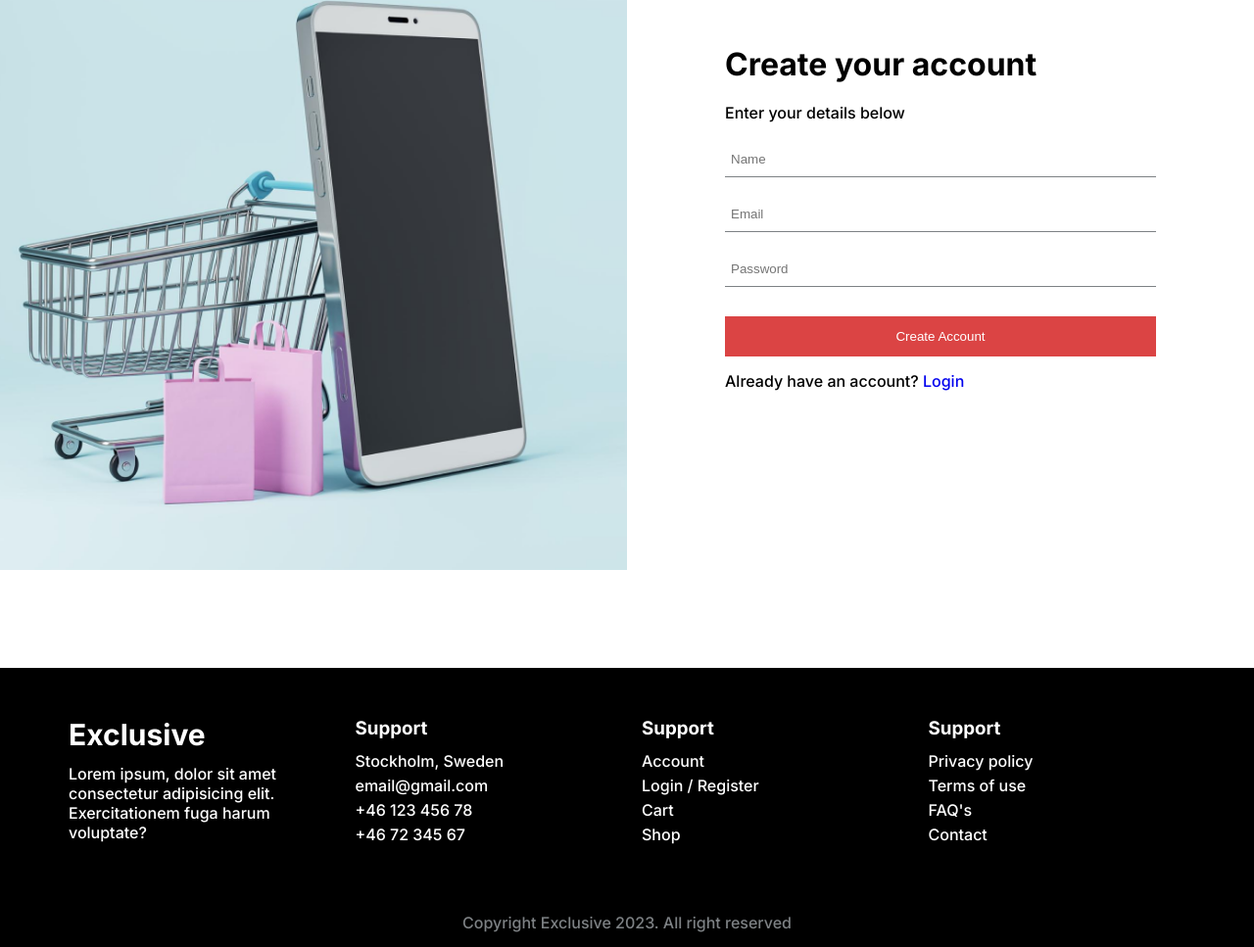
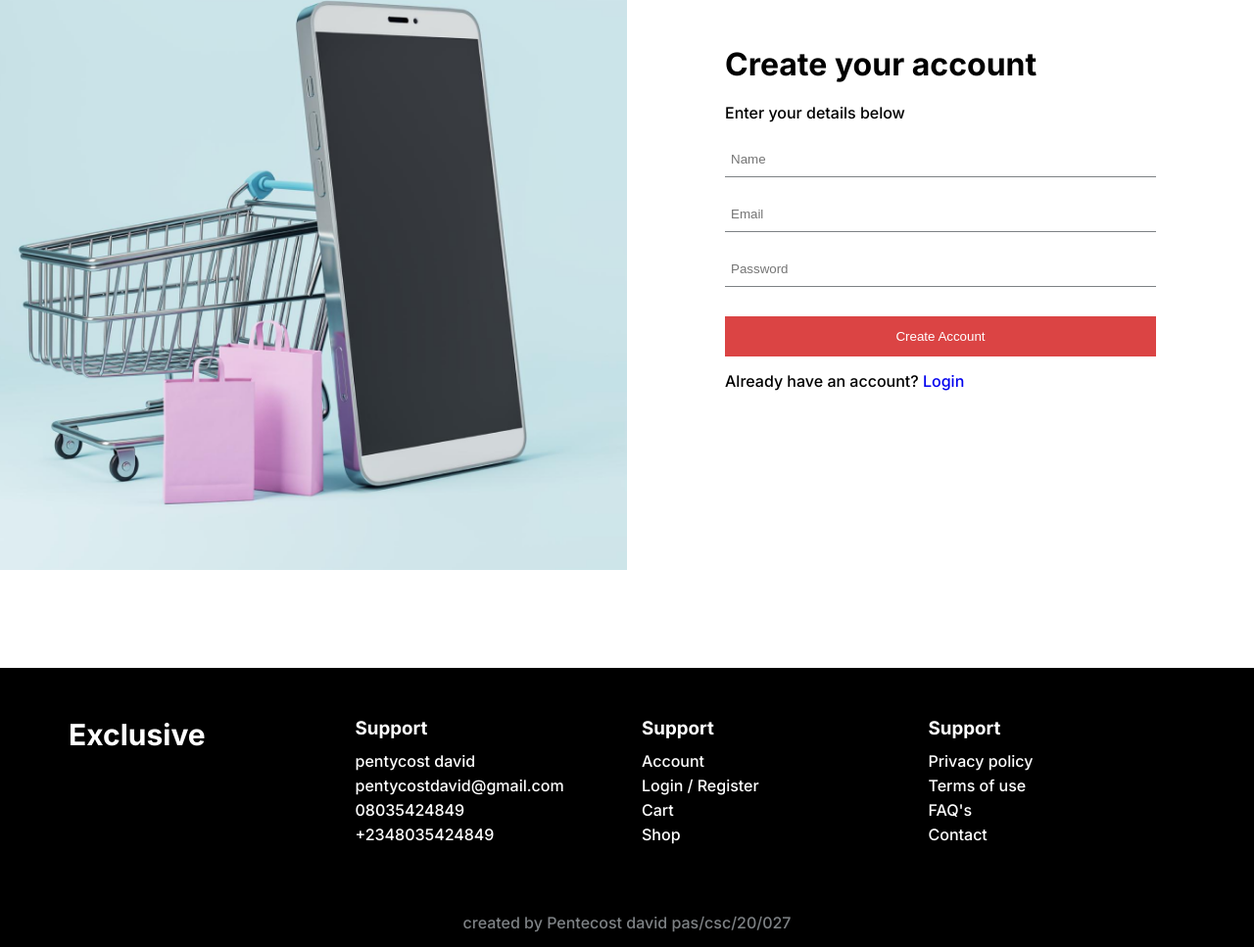
Before and after one commit to Sandra-bullock/Pentecost-store, a plain HTML site: page signup.html in a window 1280 px wide. Shown: the part 358-1325 px from the top of the page at 98% size. Drawn offline with nearby package versions, Linux system fonts and the light colour scheme.

Commit message:
Update signup.html

```diff
--- a/signup.html
+++ b/signup.html
@@ -124,17 +124,16 @@
         <div class="footer_item">
           <a href="#" class="footer_logo">Exclusive</a>
           <div class="footer_p">
-            Lorem ipsum, dolor sit amet consectetur adipisicing elit.
-            Exercitationem fuga harum voluptate?
+
           </div>
         </div>
         <div class="footer_item">
           <h3 class="footer_item_titl">Support</h3>
           <ul class="footer_list">
-            <li class="li footer_list_item">Stockholm, Sweden</li>
-            <li class="li footer_list_item">email@gmail.com</li>
-            <li class="li footer_list_item">+46 123 456 78</li>
-            <li class="li footer_list_item">+46 72 345 67</li>
+            <li class="li footer_list_item">pentycost david</li>
+            <li class="li footer_list_item">pentycostdavid@gmail.com</li>
+            <li class="li footer_list_item">08035424849</li>
+            <li class="li footer_list_item">+2348035424849</li>
           </ul>
         </div>
         <div class="footer_item">
@@ -159,7 +158,7 @@
       <div class="footer_bottom">
         <div class="container footer_bottom_container">
           <p class="footer_copy">
-            Copyright Exclusive 2023. All right reserved
+            created by Pentecost david pas/csc/20/027
           </p>
         </div>
       </div>
```
